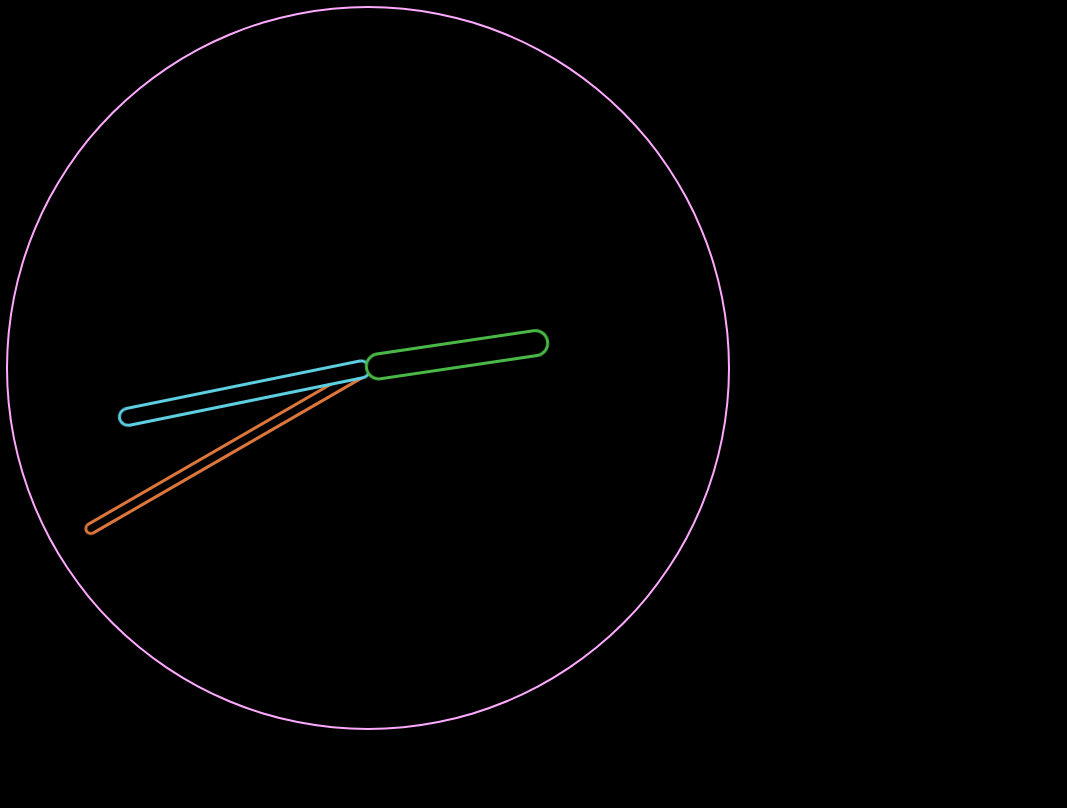
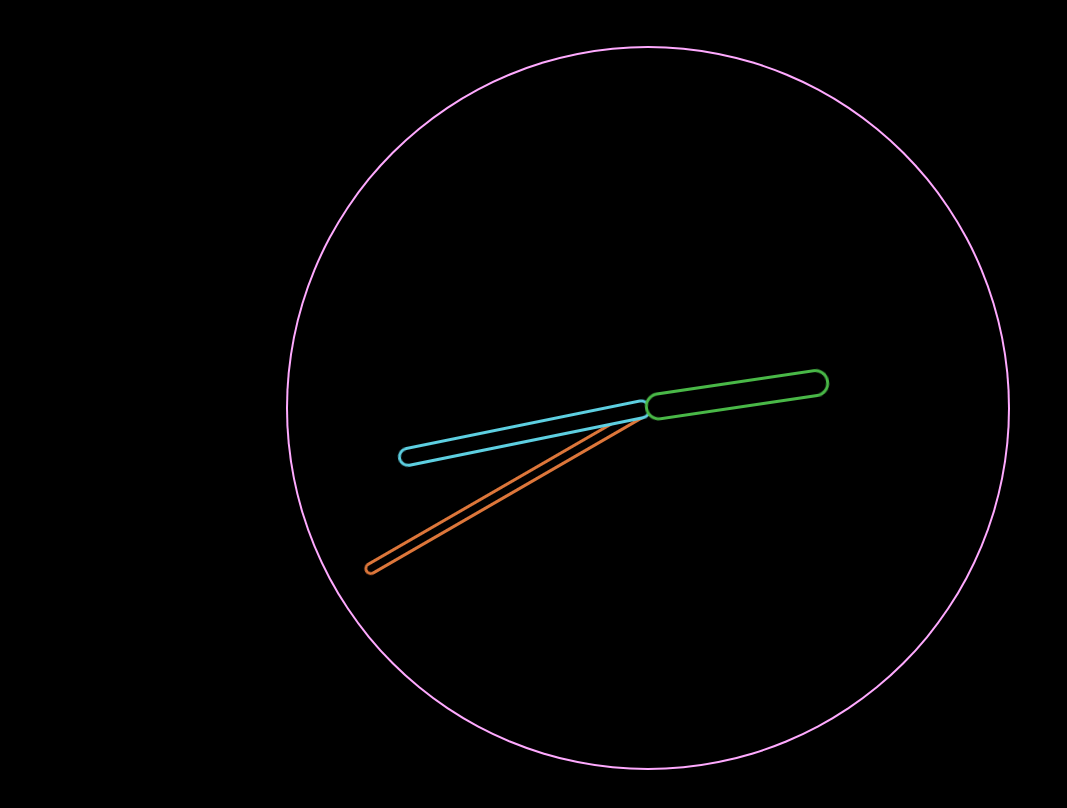
Before and after one commit to dhcar/watchface, a plain HTML site: page app/index.html in a window 1280 px wide. Shown: the whole page, without its empty margins (0-1067 px from the left). Drawn offline with Linux system fonts and the light colour scheme.

Commit message:
centered

```diff
--- a/app/styles/style.css
+++ b/app/styles/style.css
@@ -11,6 +11,9 @@
   background-color: black;
   box-shadow: 0px 0px 0px 2px #FAF;
   animation: pulse 5s linear;
+  top: 5vh;
+  left: 50vw;
+  transform: translateX(-50%);
 }
 
 .hand-container{
```
